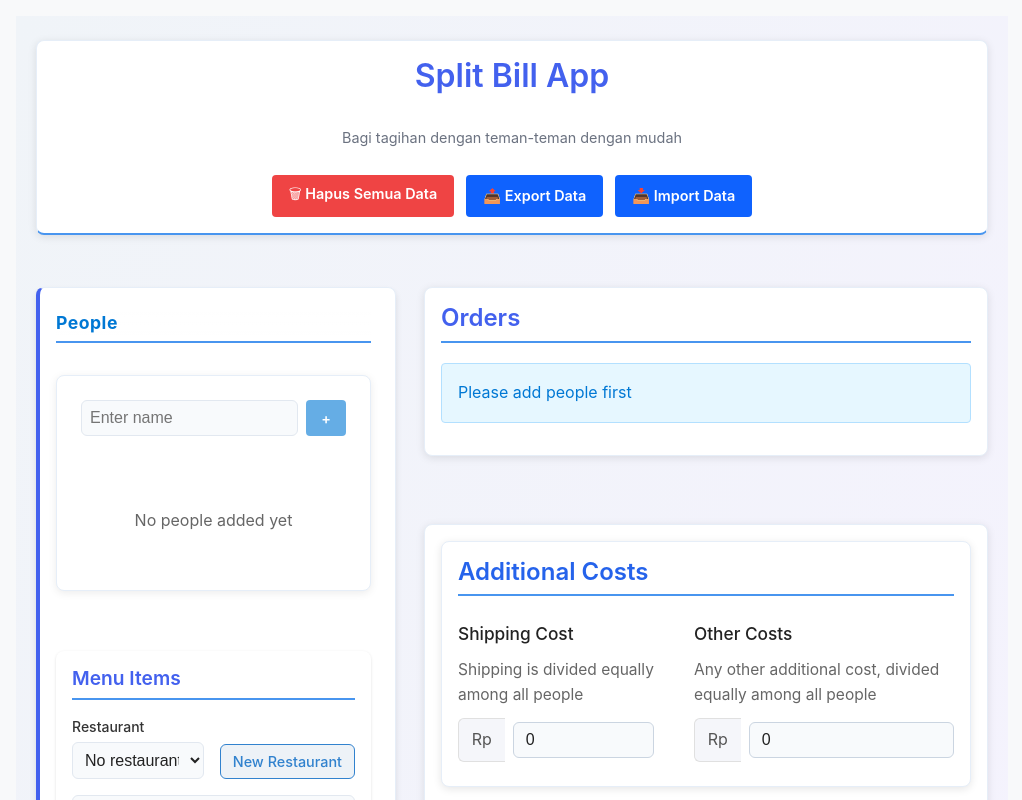
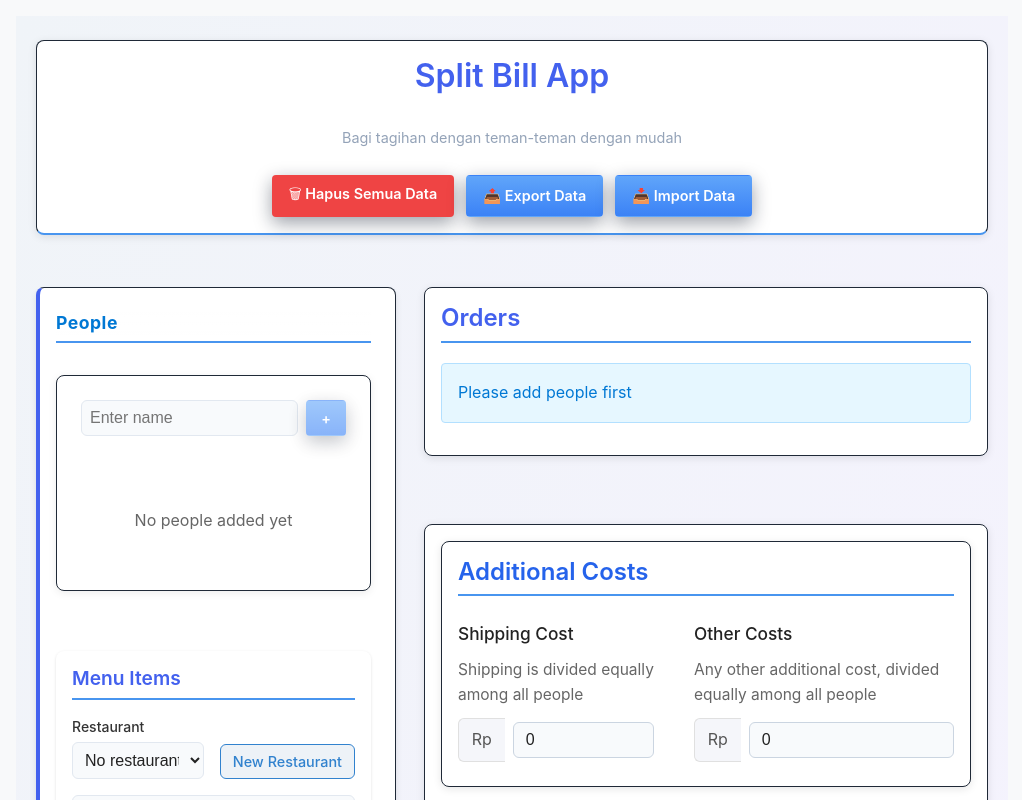
Before and after one commit to hilmanfitriana19/split-bill, a React (Vite) app: page / in a window 1280 px wide. Shown: the top 800 px of the page, without its empty margins (128-1150 px from the left). Built offline with nearby package versions, Linux system fonts and the light colour scheme.

Commit message:
chore: update color

```diff
--- a/src/components/OrderHistory.jsx
+++ b/src/components/OrderHistory.jsx
@@ -163,23 +163,7 @@ const OrderHistory = ({ orderHistory, loadHistoryOrder, deleteHistoryOrder, edit
                     >
                       Load
                     </button>
-                    <button
-                      onClick={(e) => {
-                        e.stopPropagation();
-                        handleEditOrder(historyOrder);
-                      }}
-                      style={{
-                        padding: '0.2rem 0.5rem',
-                        fontSize: '0.75rem',
-                        backgroundColor: '#28a745',
-                        color: 'white',
-                        border: 'none',
-                        borderRadius: '4px',
-                        cursor: 'pointer'
-                      }}
-                    >
-                      Edit
-                    </button>
+                    {/* Edit button removed per request */}
                     <button
                       onClick={(e) => {
                         e.stopPropagation();
--- a/src/styles/design-tokens.css
+++ b/src/styles/design-tokens.css
@@ -2,21 +2,21 @@
    This file is additive and doesn't overwrite existing files.
 */
 :root{
-  /* Accessible, calm palette for a simple finance app */
-  --primary: #0f62fe;        /* vivid blue - primary actions */
-  --primary-600: #0b53d6;    /* darker primary for focus/hover */
-  --secondary: #00bfa6;      /* teal - supportive accents */
-  --bg: #f6f8fb;             /* very light neutral background */
-  --surface: #ffffff;        /* card surface */
-  --muted: #6b7280;          /* subdued text */
-  --text: #0f1724;           /* main text - high contrast */
-  --success: #16a34a;        /* green for positive */
-  --danger: #ef4444;         /* red for errors */
-  --border: #e6eef8;         /* soft border with blue tint */
+  /* Night-Shift / Driver Dark palette */
+  --primary: #60A5FA;        /* cool blue */
+  --primary-600: #3B82F6;    /* deeper blue for hover/focus */
+  --secondary: #34D399;      /* green accent */
+  --bg: #0B1220;             /* deep background */
+  --surface: #0F1724;        /* card surface */
+  --muted: #94A3B8;          /* muted text */
+  --text: #E6EEF8;           /* light text on dark bg */
+  --success: #10B981;        /* success green */
+  --danger: #EF4444;         /* error red */
+  --border: #1F2937;         /* dark border */
 
   /* Highlight for totals / important numbers */
-  --total: #065f46;          /* deep green for totals */
-  --total-bg: rgba(6,95,70,0.06);
+  --total: #10B981;          /* bright green for totals */
+  --total-bg: rgba(16,185,129,0.12);
 
   /* Spacing & radius tokens (keep existing scale) */
   --space-1: 4px;
@@ -35,8 +35,8 @@
 @media(min-width:1000px){.grid-2{grid-template-columns:360px 1fr;gap:var(--space-5);}}
 .flex{display:flex}
 .center{align-items:center;justify-content:center}
-.card{background:var(--surface);border:1px solid var(--border);border-radius:var(--radius-md);padding:calc(var(--space-4) + 4px);box-shadow:0 8px 22px rgba(11,17,36,0.04)}
-.btn{padding:8px 14px;border-radius:8px;border:none;background:var(--primary);color:white;font-weight:600}
+.card{background:var(--surface);border:1px solid var(--border);border-radius:var(--radius-md);padding:calc(var(--space-4) + 4px);box-shadow:0 6px 20px rgba(2,6,23,0.06)}
+.btn{padding:8px 14px;border-radius:8px;border:none;color:white;font-weight:600;background:linear-gradient(180deg,var(--primary),var(--primary-600));box-shadow:0 6px 18px rgba(11,20,40,0.4)}
 .btn.secondary{background:var(--secondary);color:white}
 .btn.ghost{background:transparent;color:var(--text);border:1px solid var(--border)}
 .btn.btn-danger{background:var(--danger);color:white}
@@ -44,7 +44,7 @@
 
 /* Form inputs */
 .input{width:100%;padding:10px 12px;border-radius:8px;border:1px solid var(--border);background:var(--surface);color:var(--text)}
-.input:focus{outline:2px solid rgba(15,98,254,0.12);border-color:var(--primary-600)}
+.input:focus{outline:2px solid rgba(59,130,246,0.12);border-color:var(--primary-600)}
 
 /* Icons sizing */
 .icon{width:28px;height:28px;display:inline-flex;align-items:center;justify-content:center;color:var(--text)}
@@ -58,18 +58,22 @@
 .person-item{display:flex;align-items:center;gap:var(--space-3);border-bottom:1px solid var(--border);background:transparent}
 .person-item:last-child{border-bottom:none}
 .person-row{flex:1;text-align:left;padding:12px 14px;border:none;background:transparent;cursor:pointer;border-radius:6px}
-.person-row:hover{background:rgba(15,98,254,0.04)}
-.person-item.active .person-row{background:linear-gradient(90deg, rgba(15,98,254,0.06), rgba(15,98,254,0.03))}
+.person-row:hover{background:rgba(59,130,246,0.04)}
+.person-item.active .person-row{background:linear-gradient(90deg, rgba(59,130,246,0.06), rgba(59,130,246,0.03))}
 .person-name{display:block;overflow:hidden;text-overflow:ellipsis;white-space:nowrap;color:var(--text);font-weight:600}
 .remove-btn{color:var(--danger);background:transparent;border:none;cursor:pointer;padding:8px;border-radius:8px}
 .remove-btn:hover{background:rgba(239,68,68,0.06)}
 
 /* Amount / Total helpers */
 .amount{font-weight:700;color:var(--text)}
-.amount-total{font-weight:800;color:var(--total);background:var(--total-bg);padding:6px 10px;border-radius:8px;display:inline-block}
+.amount-total{font-weight:800;padding:6px 10px;border-radius:8px;display:inline-block;background:var(--total-bg);color:var(--total);box-shadow:0 8px 20px rgba(2,6,23,0.5)}
 
 /* Utility for accessible focus outlines */
-.focus-ring:focus{outline:3px solid rgba(15,98,254,0.12);outline-offset:2px}
+.focus-ring:focus{outline:3px solid rgba(59,130,246,0.12);outline-offset:2px}
+
+/* Dark mode body background and tweaks */
+/* Dark mode body background and tweaks */
+body{background:var(--bg);color:var(--text)}
 
 /* Mobile inline sidebar and accessible accordions */
 /* hide mobile inline block by default (desktop) */
@@ -92,9 +96,8 @@
   .input{padding:12px 14px;font-size:1rem}
   .person-row{padding:14px;border-radius:10px}
   .person-item .remove-btn{padding:10px}
-
-  /* mobile summary card */
-  .summary-card-mobile{border-radius:12px;padding:var(--space-4);box-shadow:0 10px 30px rgba(11,17,36,0.06);border:1px solid rgba(6,95,70,0.06);background:linear-gradient(180deg, #ffffff, #fbfdff);}
+  /* mobile summary card (dark-friendly) */
+  .summary-card-mobile{border-radius:12px;padding:var(--space-4);box-shadow:0 10px 30px rgba(2,6,23,0.6);border:1px solid rgba(31,41,55,0.6);background:linear-gradient(180deg, var(--surface), rgba(15,23,36,0.9));}
   .summary-card-mobile .amount-total{padding:10px 14px;font-size:1rem}
 }
 
```
